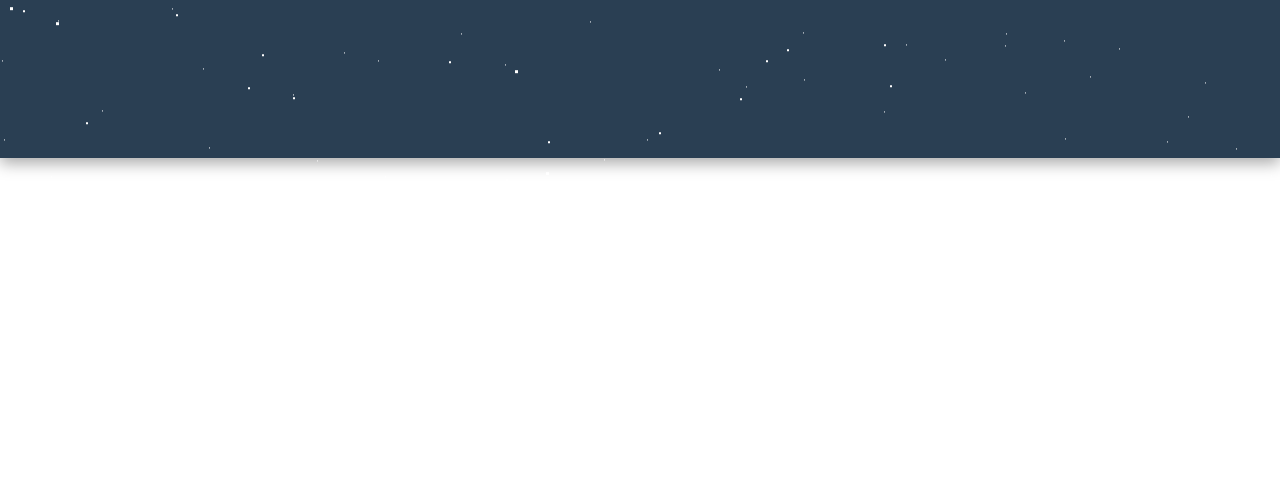
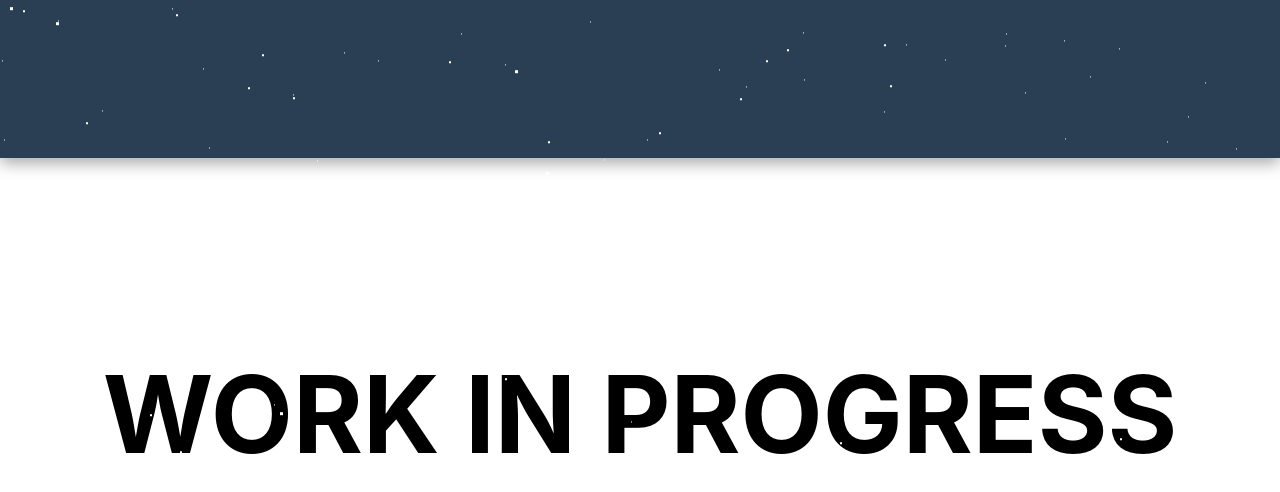
Before and after one commit to CaioFurman/WebPortfolio, a React (Create React App) app: page / in a window 1280 px wide. Shown: the part 842-1334 px from the top of the page. Built offline with nearby package versions, Linux system fonts and the light colour scheme.

Commit message:
WIP notice added

```diff
--- a/src/pages/App.css
+++ b/src/pages/App.css
@@ -1,7 +1,6 @@
 .App {
   text-align: center;
 }
-
 
 .App-header {
   animation: crazyBackground infinite alternate 1s linear;
@@ -23,3 +22,9 @@
 {
   display: none;
 }
+
+.WIP{
+  margin-top: 15%;
+  font-size: 80pt;
+  font-weight: 700;
+}
--- a/src/pages/App.jsx
+++ b/src/pages/App.jsx
@@ -8,7 +8,9 @@ function App() {
 
       <CmpHeader />
       <CmpBanner />
-
+      <div className="WIP">
+      WORK IN PROGRESS
+      </div>
     </div>
   );
 }
```
